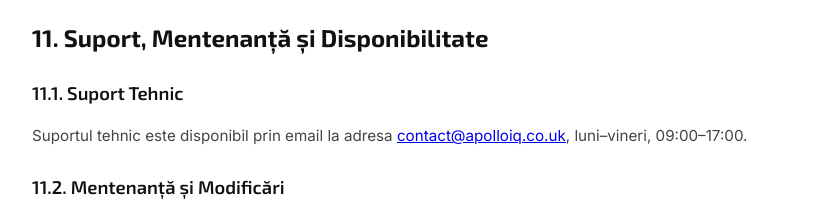
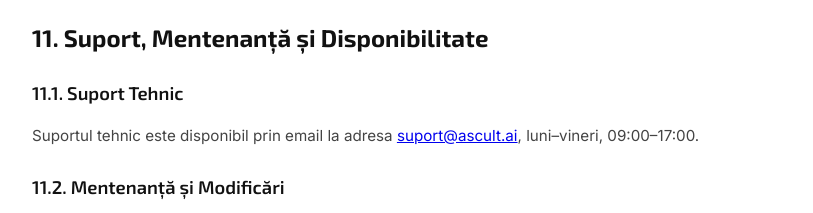
Before and after one commit to vre23/ascultai-website, a website: page termeni-si-conditii.html in a window 1280 px wide. Shown: the part 4800-5013 px from the top of the page, without its empty margins (380-1193 px from the left). Drawn offline with Linux system fonts and the light colour scheme.

Commit message:
Update support email to suport@ascult.ai in T&C
Co-Authored-By: Claude Opus 4.6 <noreply@anthropic.com>

```diff
--- a/termeni-si-conditii.html
+++ b/termeni-si-conditii.html
@@ -253,7 +253,7 @@
       <h2 id="sectiunea-11">11. Suport, Mentenanță și Disponibilitate</h2>
 
       <h3>11.1. Suport Tehnic</h3>
-      <p>Suportul tehnic este disponibil prin email la adresa <a href="mailto:contact@apolloiq.co.uk">contact@apolloiq.co.uk</a>, luni–vineri, 09:00–17:00.</p>
+      <p>Suportul tehnic este disponibil prin email la adresa <a href="mailto:suport@ascult.ai">suport@ascult.ai</a>, luni–vineri, 09:00–17:00.</p>
 
       <h3>11.2. Mentenanță și Modificări</h3>
       <p>Furnizorul poate modifica funcționalitățile fără eliminarea celor esențiale.</p>
```
